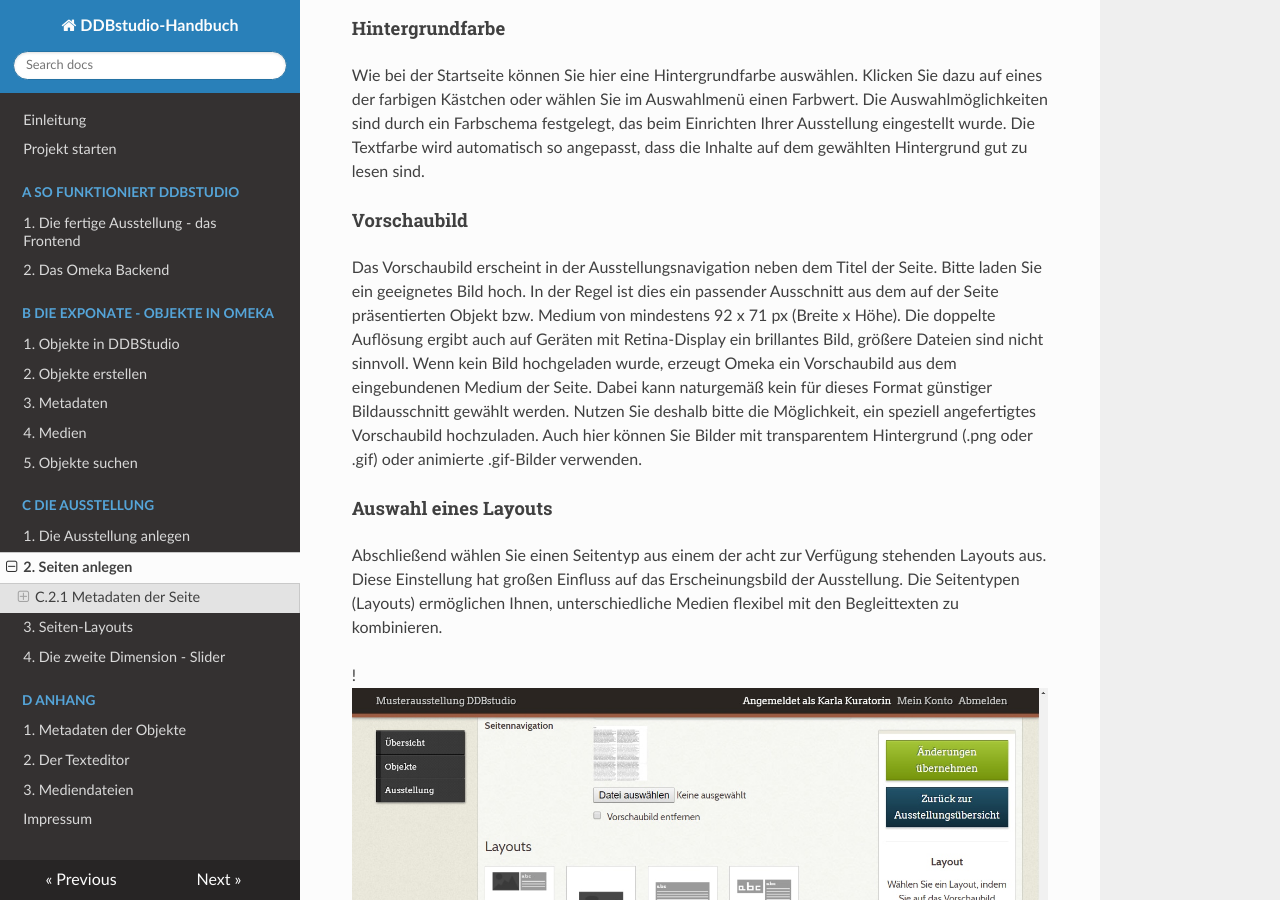
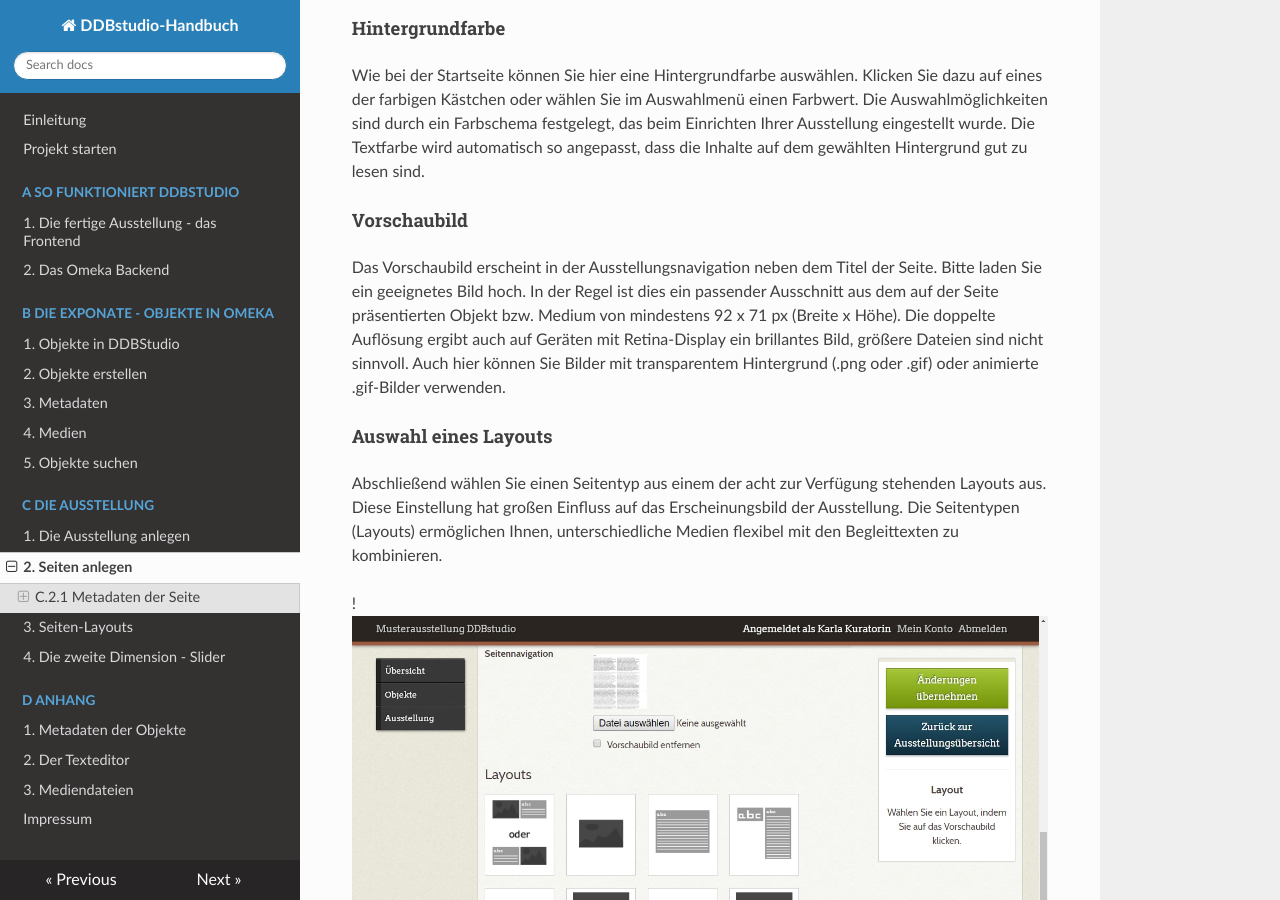
Before and after one commit to Deutsche-Digitale-Bibliothek/ddb-virtualexhibitions-docs-litfass, an MkDocs documentation site: the page built from docs/seiten_anlegen.md, in a window 1280 px wide and 900 px high, scrolled down 1751 px. Built offline with MkDocs 1.6.1, drawn with Linux system fonts in a browser that asks for light colours.

Commit message:
Update seiten_anlegen.md
Hinweis auf "automatisch generiertes Vorschaubild" vorläufig entfernt

```diff
--- a/docs/seiten_anlegen.md
+++ b/docs/seiten_anlegen.md
@@ -24,7 +24,7 @@ Wie bei der Startseite können Sie hier eine Hintergrundfarbe auswählen. Klicke
 
 #### Vorschaubild
 
-Das Vorschaubild erscheint in der Ausstellungsnavigation neben dem Titel der Seite. Bitte laden Sie ein geeignetes Bild hoch. In der Regel ist dies ein passender Ausschnitt aus dem auf der Seite präsentierten Objekt bzw. Medium von mindestens 92 x 71 px (Breite x Höhe). Die doppelte Auflösung ergibt auch auf Geräten mit Retina-Display ein brillantes Bild, größere Dateien sind nicht sinnvoll. Wenn kein Bild hochgeladen wurde, erzeugt Omeka ein Vorschaubild aus dem eingebundenen Medium der Seite. Dabei kann naturgemäß kein für dieses Format günstiger Bildausschnitt gewählt werden. Nutzen Sie deshalb bitte die Möglichkeit, ein speziell angefertigtes Vorschaubild hochzuladen. Auch hier können Sie Bilder mit transparentem Hintergrund (.png oder .gif) oder animierte .gif-Bilder verwenden.
+Das Vorschaubild erscheint in der Ausstellungsnavigation neben dem Titel der Seite. Bitte laden Sie ein geeignetes Bild hoch. In der Regel ist dies ein passender Ausschnitt aus dem auf der Seite präsentierten Objekt bzw. Medium von mindestens 92 x 71 px (Breite x Höhe). Die doppelte Auflösung ergibt auch auf Geräten mit Retina-Display ein brillantes Bild, größere Dateien sind nicht sinnvoll. Auch hier können Sie Bilder mit transparentem Hintergrund (.png oder .gif) oder animierte .gif-Bilder verwenden.
 
 #### Auswahl eines Layouts
 
```
